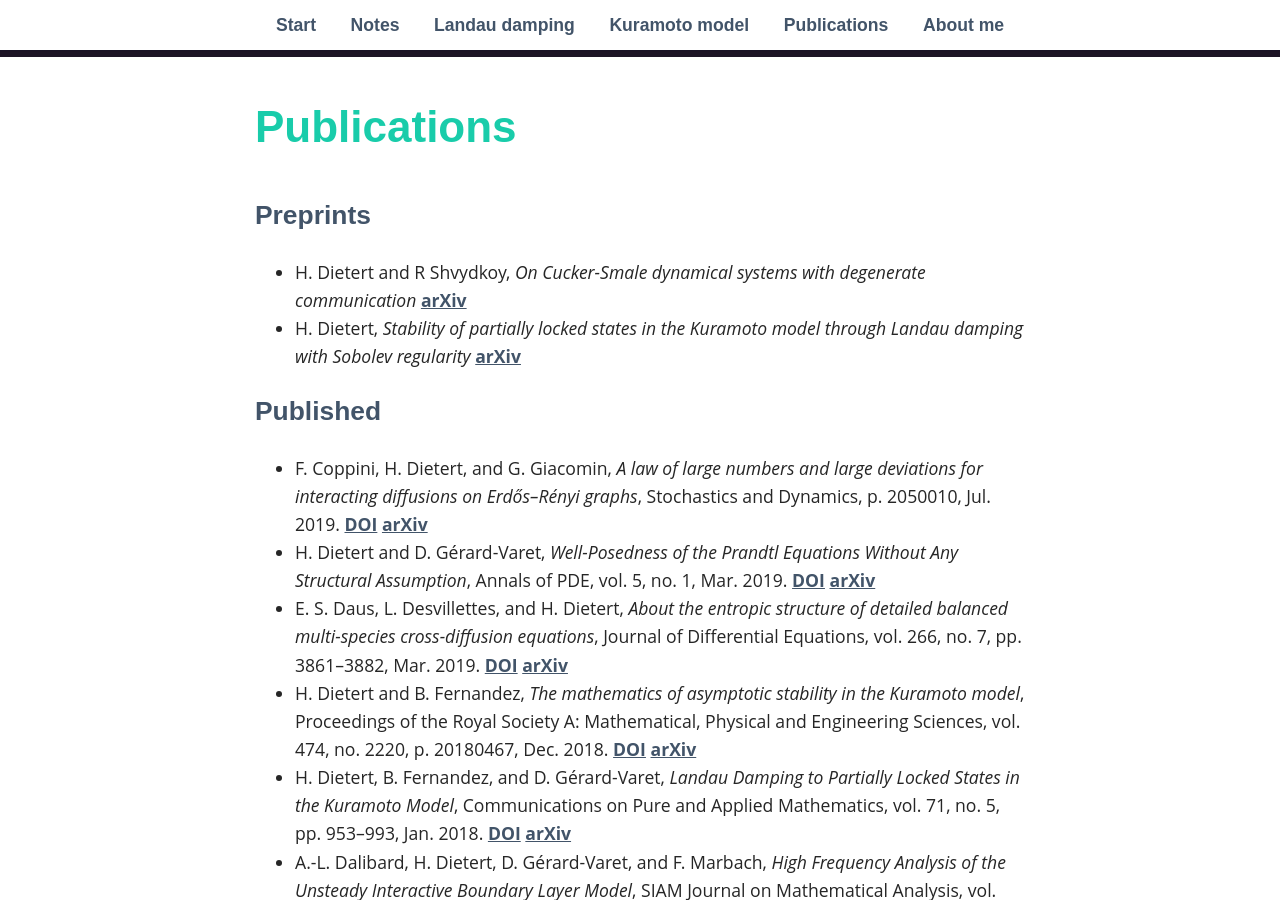
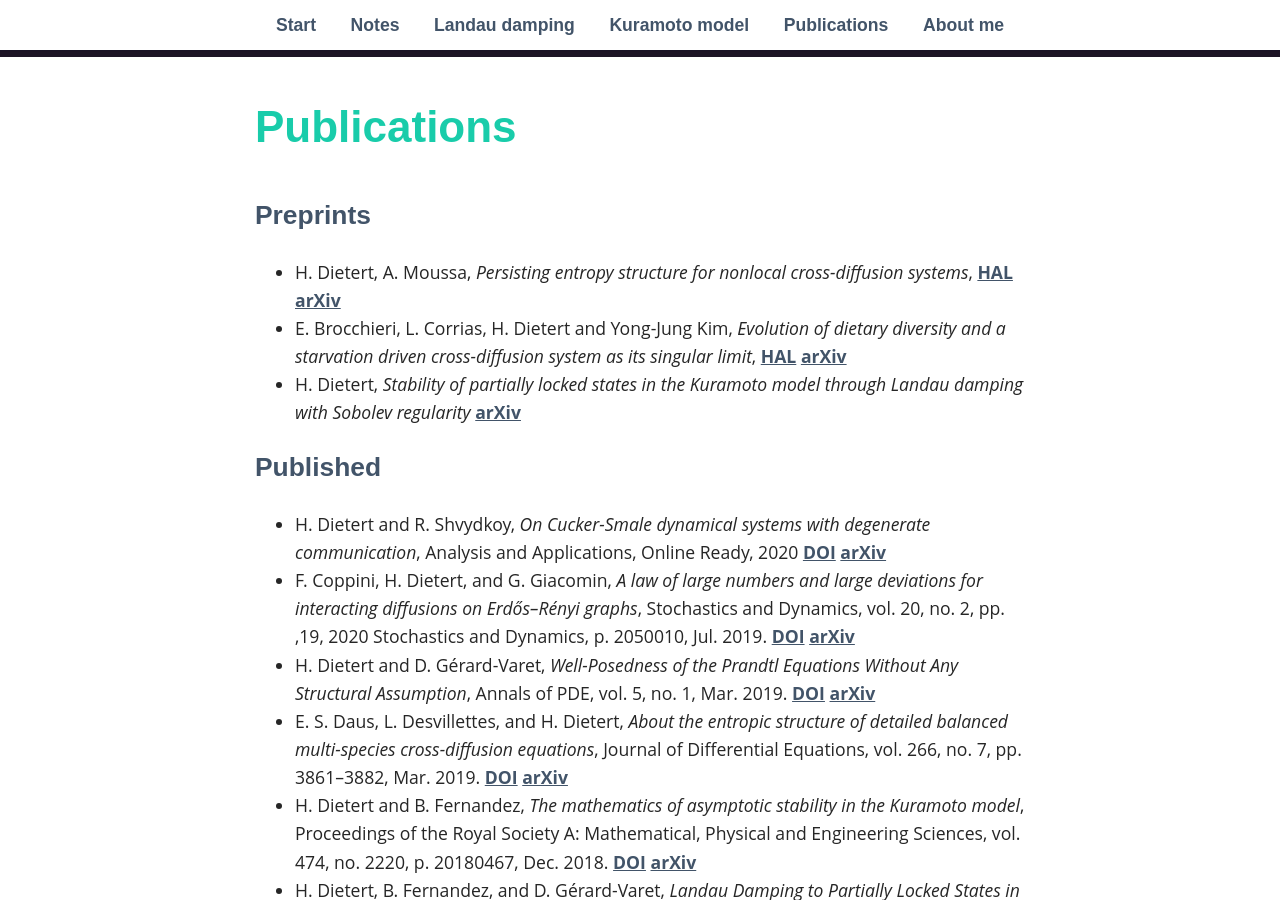
Before and after one commit to hdietert/hdietert.github.io, a Jekyll site: the page built from publications.md, in a window 1280 px wide and 900 px high, scrolled down 443 px. Built offline with Jekyll 4.4.1, drawn with Linux system fonts in a browser that asks for light colours.

Commit message:
update bib

```diff
--- a/publications.md
+++ b/publications.md
@@ -5,15 +5,27 @@ permalink: /publications/
 ---
 
 ## Preprints
-- H. Dietert and R Shvydkoy, *On Cucker-Smale dynamical systems with degenerate communication*
-  [arXiv](https://arxiv.org/abs/1903.00094)
+- H. Dietert, A. Moussa, *Persisting entropy structure for nonlocal cross-diffusion systems*,
+  [HAL](https://hal.archives-ouvertes.fr/hal-03103073)
+  [arXiv](https://arxiv.org/abs/2101.02893)
+- E. Brocchieri, L. Corrias, H. Dietert and Yong-Jung Kim,
+  *Evolution of dietary diversity and a starvation driven cross-diffusion system
+  as its singular limit*,
+  [HAL](https://hal.archives-ouvertes.fr/hal-03013229)
+  [arXiv](https://arxiv.org/abs/2011.10304)
 - H. Dietert, *Stability of partially locked states in the Kuramoto
   model through Landau damping with Sobolev regularity*
   [arXiv](https://arxiv.org/abs/1707.03475)
 
 ## Published
+- H. Dietert and R. Shvydkoy, *On Cucker-Smale dynamical systems with
+  degenerate communication*, Analysis and Applications, Online Ready,
+  2020
+  [DOI](https://doi.org/10.1142/S0219530520500050)
+  [arXiv](https://arxiv.org/abs/1903.00094)
 - F. Coppini, H. Dietert, and G. Giacomin, *A law of large numbers and
   large deviations for interacting diffusions on Erdős–Rényi graphs*,
+  Stochastics and Dynamics, vol. 20, no. 2, pp. ,19, 2020
   Stochastics and Dynamics, p. 2050010, Jul. 2019.
   [DOI](https://doi.org/10.1142/s0219493720500100)
   [arXiv](https://arxiv.org/abs/1807.10921)
```
